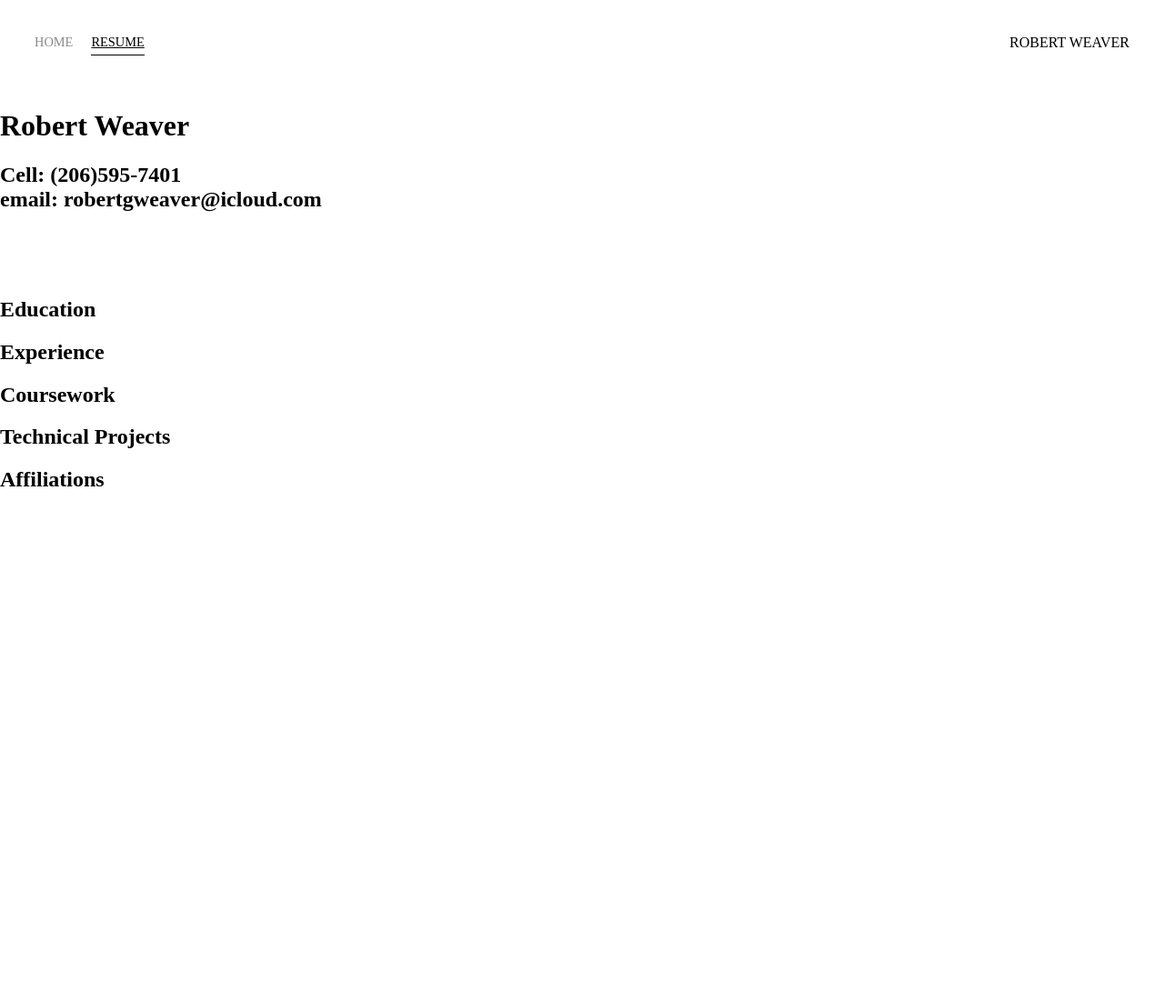
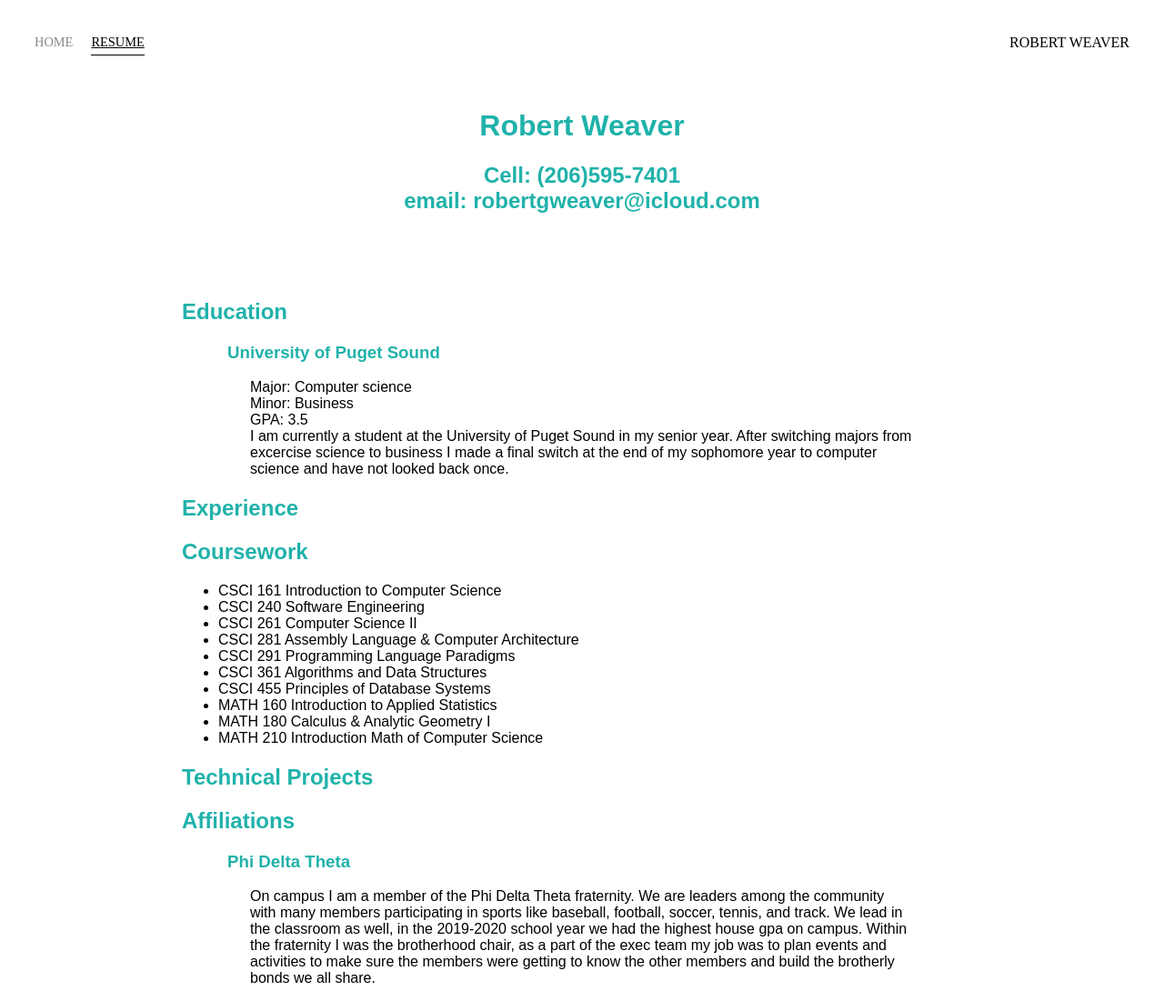
Before and after one commit to RobertWeaver10/RobertWeaver10.github.io, a plain HTML site: page resume.html in a window 1280 px wide. Shown: the whole page at 91% size. Before the commit the page ends 800 px from the top, so only its background shows below. Drawn offline with Linux system fonts and the light colour scheme.

Commit message:
started filling in my resume and adding indent styles

```diff
--- a/default.css
+++ b/default.css
@@ -80,3 +80,34 @@ body {
 .aboutMe-text h2 {
     color:lightseagreen;
 }
+
+/* styles for resume page */
+.resume-body {
+    padding-left: 200px;
+    padding-right: 200px;
+    font-family: Arial, Helvetica, sans-serif;
+}
+
+.resume-title {
+    text-align: center;
+    color:lightseagreen;
+}
+
+.resume-headings {
+    color:lightseagreen;
+}
+
+.resume-headings3 {
+    color:lightseagreen;
+    padding-left: 50px;
+}
+
+.res-ed-text {
+    padding-left: 75px;
+    padding-right: 75px;
+}
+
+.res-aff-text {
+    padding-left: 75px;
+    padding-right: 75px;
+}
--- a/resume.html
+++ b/resume.html
@@ -3,7 +3,7 @@
   <head>
     <meta charset="utf-8" />
     <title>Robert Weaver's Resume</title>
-        <link rel="stylesheet" href="default.css">
+    <link rel="stylesheet" href="default.css" />
   </head>
   <body>
     <div class="nav-bar">
@@ -14,7 +14,6 @@
         <div class="active-nav-link">
           <a href="resume.html">Resume</a>
         </div>
-
       </div>
 
       <div class="right-side">
@@ -25,16 +24,51 @@
     </div>
     <div class="resume-body">
       <div class="resume-text">
-                <h1 class="resume-headings">Robert Weaver</h1>
-                <h2 class="resume-headings">Cell: (206)595-7401<br>email: robertgweaver@icloud.com</h2>
-                <br>
-                <br>
-                <br>
+        <h1 class="resume-title">Robert Weaver</h1>
+        <h2 class="resume-title">
+          Cell: (206)595-7401<br />email: robertgweaver@icloud.com
+        </h2>
+        <br />
+        <br />
+        <br />
         <h2 class="resume-headings">Education</h2>
+        <h3 class="resume-headings3">University of Puget Sound</h3>
+        <p class="res-ed-text">
+          Major: Computer science<br />
+          Minor: Business<br />
+          GPA: 3.5<br />
+          I am currently a student at the University of Puget Sound in my senior
+          year. After switching majors from excercise science to business I made
+          a final switch at the end of my sophomore year to computer science and
+          have not looked back once.
+        </p>
         <h2 class="resume-headings">Experience</h2>
         <h2 class="resume-headings">Coursework</h2>
+        <ul>
+          <li>CSCI 161 Introduction to Computer Science</li>
+          <li>CSCI 240 Software Engineering</li>
+          <li>CSCI 261 Computer Science II</li>
+          <li>CSCI 281 Assembly Language & Computer Architecture</li>
+          <li>CSCI 291 Programming Language Paradigms</li>
+          <li>CSCI 361 Algorithms and Data Structures</li>
+          <li>CSCI 455 Principles of Database Systems</li>
+          <li>MATH 160 Introduction to Applied Statistics</li>
+          <li>MATH 180 Calculus & Analytic Geometry I</li>
+          <li>MATH 210 Introduction Math of Computer Science</li>
+        </ul>
         <h2 class="resume-headings">Technical Projects</h2>
         <h2 class="resume-headings">Affiliations</h2>
+        <h3 class="resume-headings3">Phi Delta Theta</h3>
+        <p class="res-aff-text">
+          On campus I am a member of the Phi Delta Theta fraternity. We are
+          leaders among the community with many members participating in sports
+          like baseball, football, soccer, tennis, and track. We lead in the
+          classroom as well, in the 2019-2020 school year we had the highest
+          house gpa on campus. Within the fraternity I was the brotherhood
+          chair, as a part of the exec team my job was to plan events and
+          activities to make sure the members were getting to know the other
+          members and build the brotherly bonds we all share.
+        </p>
       </div>
     </div>
   </body>
```
Lines whose indentation alone changed are shown as unchanged.
